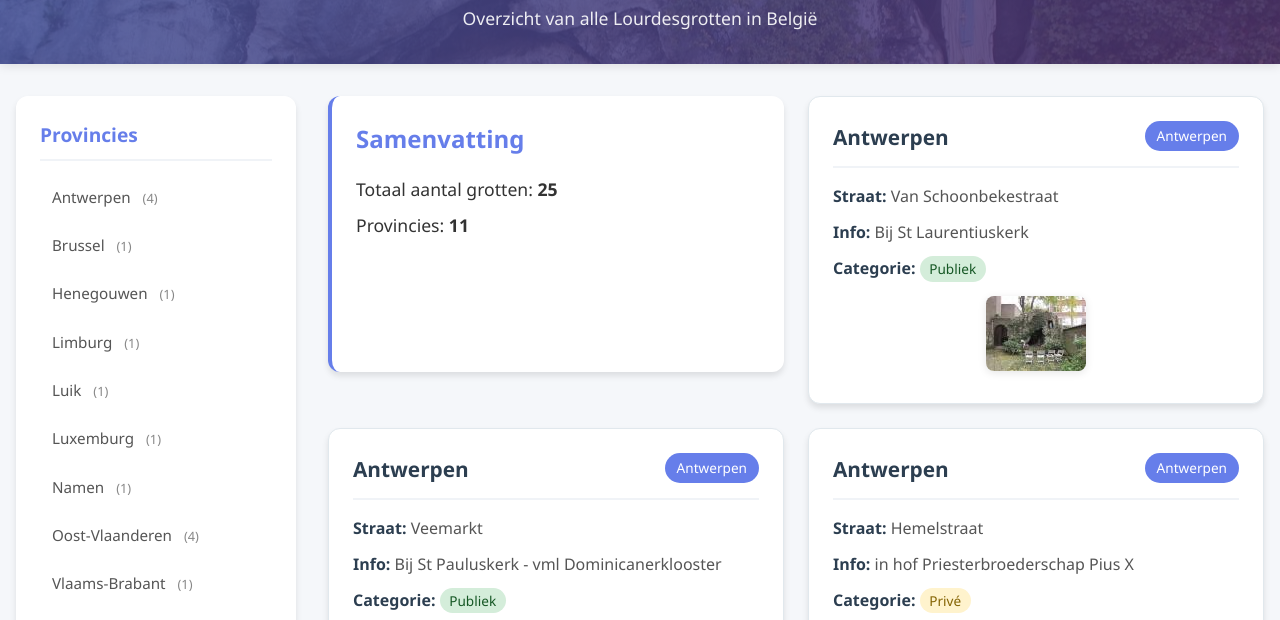
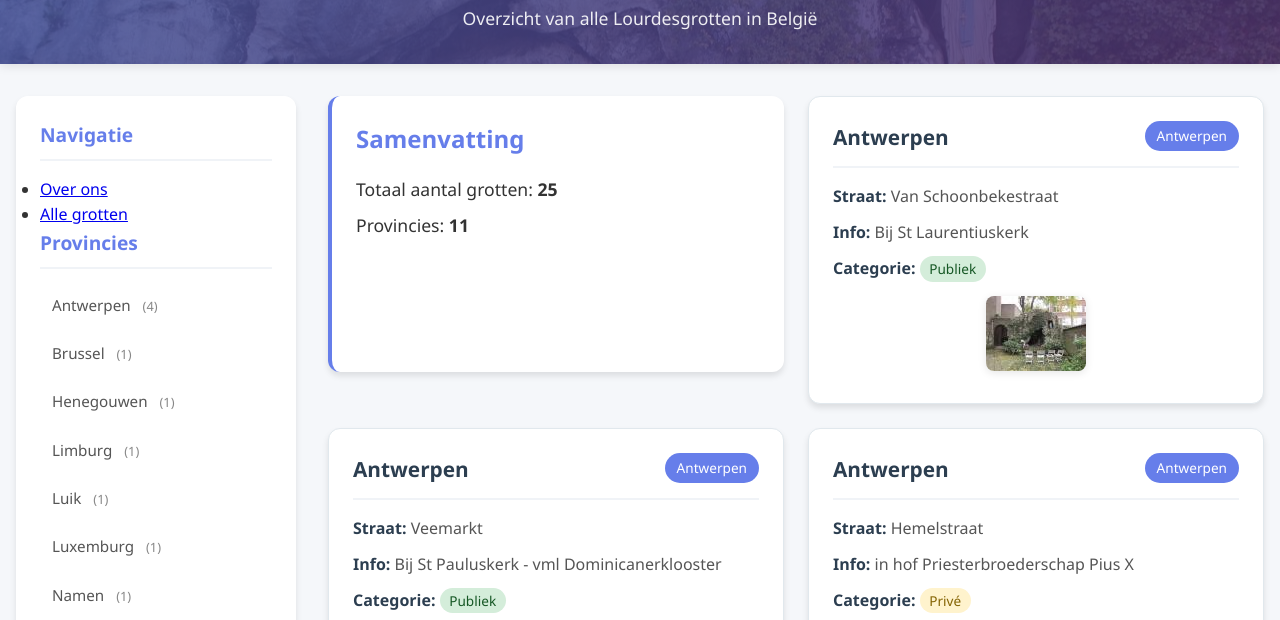
Before and after one commit to lefebvregoderik/lg, a website: page index.html in a window 1280 px wide. Shown: the part 100-720 px from the top of the page. Drawn offline with Linux system fonts and the light colour scheme.

Commit message:
Add Over ons link and page content functionality

```diff
--- a/index.html
+++ b/index.html
@@ -14,12 +14,18 @@
 
     <main>
         <aside class="sidebar">
+            <h3>Navigatie</h3>
+            <ul class="navigation-links">
+                <li><a href="#" id="over-ons-link">Over ons</a></li>
+                <li><a href="?" id="alle-grotten-link">Alle grotten</a></li>
+            </ul>
             <h3>Provincies</h3>
             <ul class="province-links" id="province-links">
             </ul>
         </aside>
         <div class="content-area">
             <div id="loading">Gegevens laden...</div>
+            <div id="page-content" style="display: none;"></div>
             <div id="data-container"></div>
         </div>
     </main>
```
